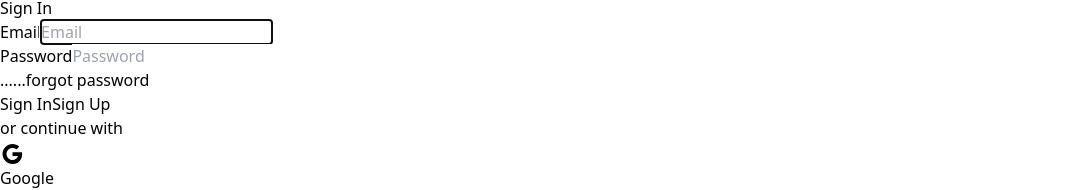
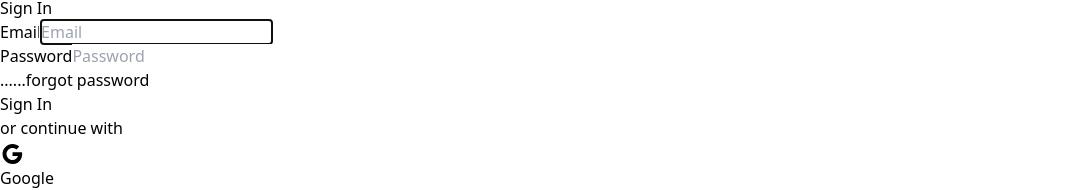
Before and after one commit to walonjalloh/Fundwave, a React (Vite) app: page / in a window 1280 px wide. Both pictures are taken after a click on the button "Log In". Shown: the part 137-327 px from the top of the page, without its empty margins (0-1087 px from the left). Built offline with nearby package versions, Linux system fonts and the light colour scheme.

Commit message:
edit signin component

```diff
--- a/src/components/SignIn.jsx
+++ b/src/components/SignIn.jsx
@@ -23,15 +23,15 @@ function SignIn() {
                         <div className="flex justify-end my-2">
                             <p className="text-sm text-blue-400 font-thin">......forgot password</p>
                         </div>
-                        <div className="flex flex-col md:flex-row justify-center gap-10 my-8 items-center">
+                        <div className="flex flex-col md:flex-row justify-center gap-10 my-4 items-center">
                             <button className="border-2 border-blue-800 py-2 px-8 rounded-xl bg-blue-800 text-white text-xl font-bold ">Sign In</button>
-                            <button className="border-2 border-black/50 py-2 px-8 rounded-xl  text-black text-xl font-bold ">Sign Up</button>
+                            {/* <button className="border-2 border-black/50 py-2 px-8 rounded-xl  text-black text-xl font-bold ">Sign Up</button> */}
                         </div>
                     </form>
                 </div>
                 <div>
                     <div className="flex flex-col items-center">
-                        <p className="text-center my-4 font-semibold text-2xl underline">or continue with</p>
+                        <p className="text-center mb-2 font-semibold text-2xl underline">or continue with</p>
                         <div className="flex flex-col gap-5 md:flex-row md:gap-10 mb-10">
                             <div className="flex border-2 border-black/50  rounded-xl h-fit justify-center gap-2 items-center py-3 px-6">
                                 <GoogleIcon className='h-16 w-16 text-blue-400'/>
```
